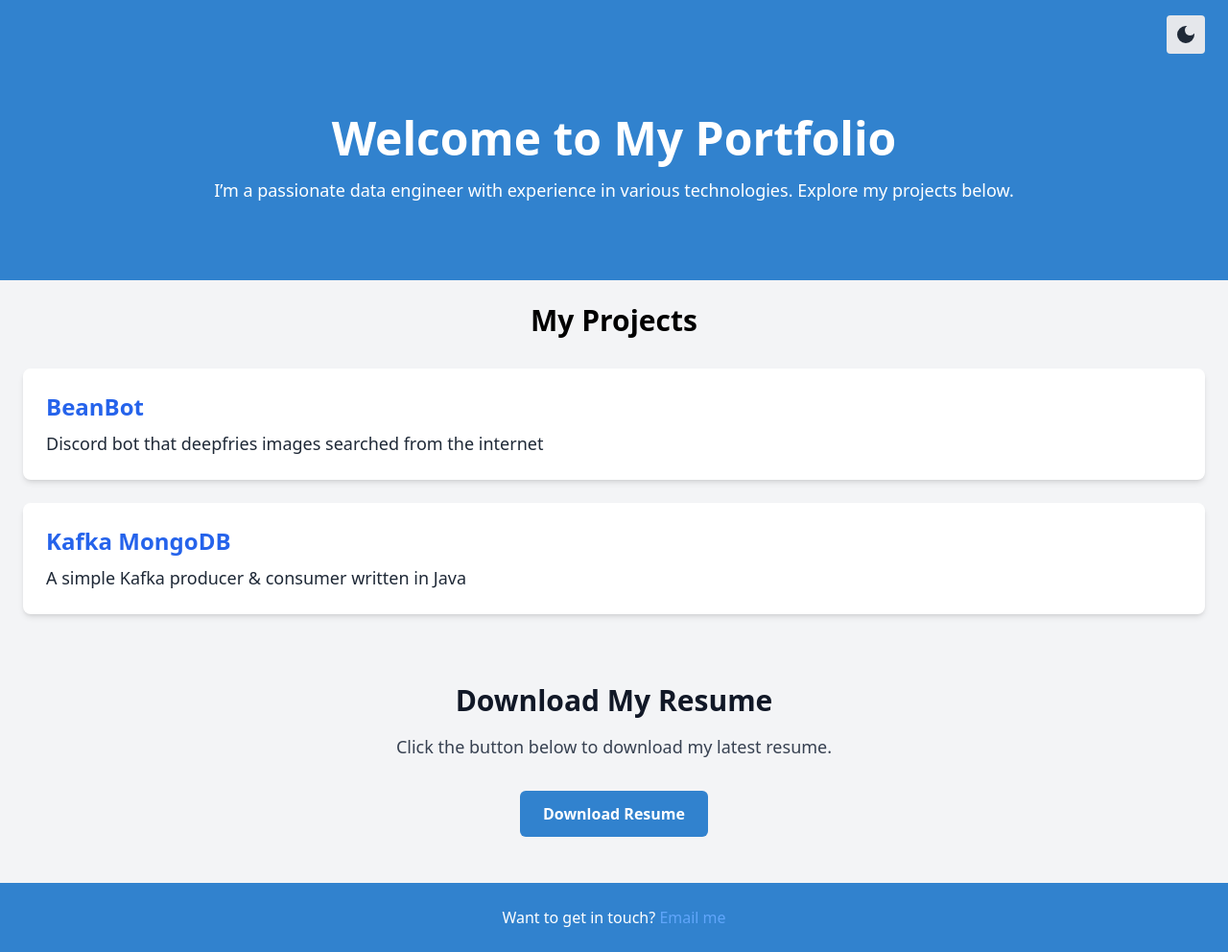
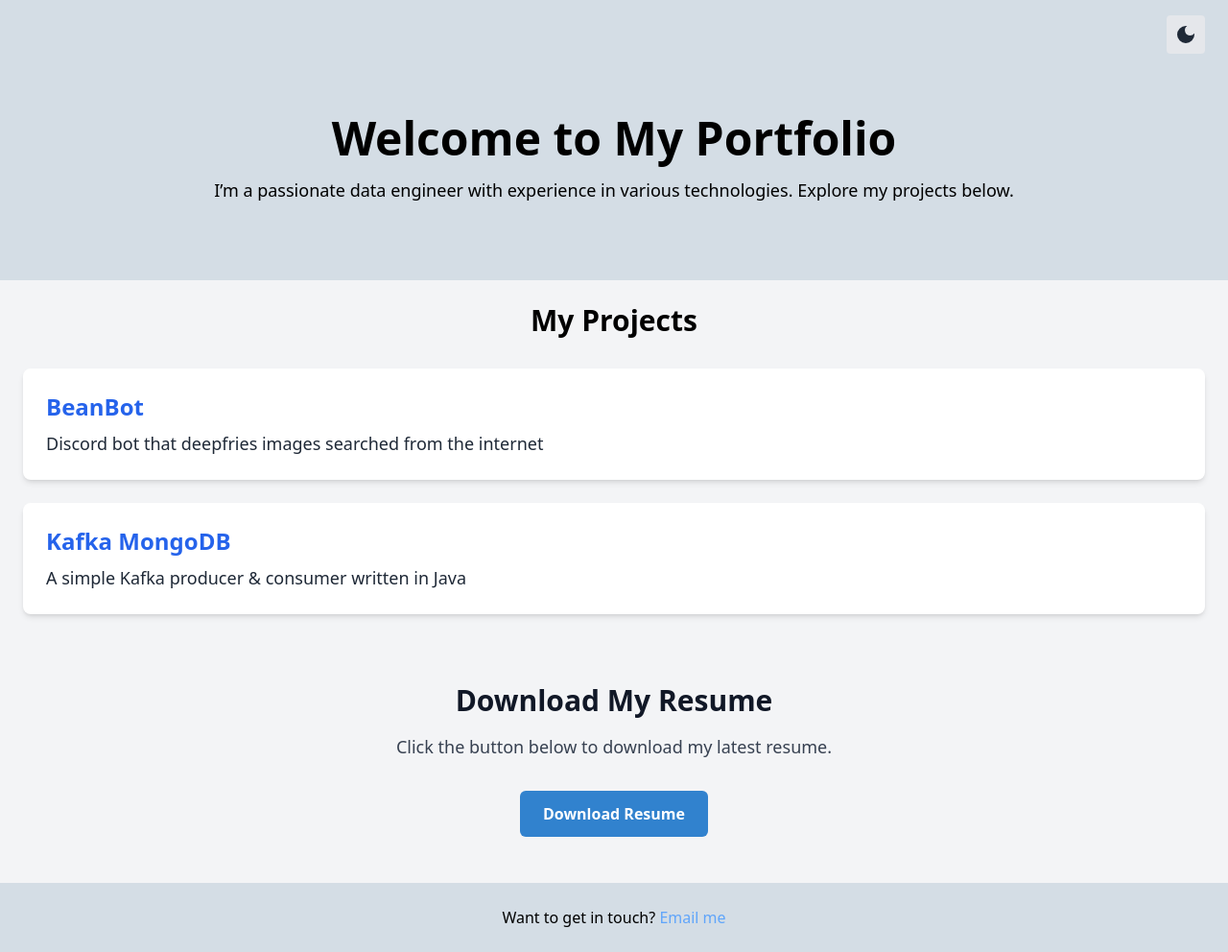
Before and after one commit to b-hairston/nextjs-website, a Next.js app: page / in a window 1280 px wide. Shown: the whole page at 96% size. Built offline with nearby package versions, Linux system fonts and the light colour scheme.

Commit message:
fixed colors?

```diff
--- a/app/page.tsx
+++ b/app/page.tsx
@@ -21,7 +21,7 @@ export default function Home() {
   return (
     <div className="flex flex-col min-h-screen bg-gray-100 dark:bg-gray-900">
       {/* Header with Theme Toggle */}
-      <header className="bg-blue-600 text-white py-4 flex items-center justify-between px-6">
+      <header className="bg-gray-600 text-white py-4 flex items-center justify-between px-6">
         <div className="text-center flex-grow">
           {/* Optionally place logo or site name here */}
         </div>
@@ -29,7 +29,7 @@ export default function Home() {
       </header>
 
       {/* Hero Section */}
-      <section className="bg-blue-600 text-white py-12 text-center">
+      <section className="bg-gray-600 text-white py-12 text-center">
         <h2 className="text-5xl font-extrabold mb-4">Welcome to My Portfolio</h2>
         <p className="text-lg mb-8">I’m a passionate data engineer with experience in various technologies. Explore my projects below.</p>
       </section>
@@ -66,7 +66,7 @@ export default function Home() {
       </section>
 
       {/* Contact Section */}
-      <footer className="bg-blue-600 text-white py-6 text-center">
+      <footer className="bg-gray-600 text-white py-6 text-center">
         <div className="max-w-screen-md mx-auto px-4">
           <p>
             Want to get in touch?{' '}
--- a/app/projects/[project]/page.tsx
+++ b/app/projects/[project]/page.tsx
@@ -38,7 +38,7 @@ const ProjectPage = () => {
 
   return (
     <div className="flex flex-col min-h-screen bg-gray-100 dark:bg-gray-900">
-      <header className="bg-blue-600 text-white py-4 flex items-center justify-between px-6">
+      <header className="bg-gray-600 text-white py-4 flex items-center justify-between px-6">
         <Link href="/" className="text-white text-xl font-bold">
           Home
         </Link>
@@ -52,7 +52,7 @@ const ProjectPage = () => {
           <p className="text-lg sm:text-xl mb-6 text-gray-800 dark:text-white">{projectDetails.description}</p>
           <Link
             href={projectDetails.link}
-            className="inline-block px-6 py-3 bg-blue-500 text-white rounded hover:bg-blue-600"
+            className="inline-block px-6 py-3 bg-gray-600 text-white rounded hover:bg-blue-600"
             target="_blank"
             rel="noopener noreferrer"
           >
--- a/styles/globals.css
+++ b/styles/globals.css
@@ -57,7 +57,7 @@ body {
 }
 
 /* Header and footer background color adjustments */
-.dark .bg-blue-600 {
+.dark .bg-gray-600 {
   background-color: #1a202c; /* Dark mode background color for blue-600 */
 }
 
@@ -85,12 +85,12 @@ body {
 }
 
 /* Button styling */
-.bg-blue-600 {
-  background-color: #3182ce; /* Light mode background color for blue-600 */
+.bg-gray-600 {
+  background-color: #d4dde5; /* Light mode background color for blue-600 */
 }
 
 .text-white {
-  color: #ffffff; /* Light mode text color for white */
+  color: #000000; /* Light mode text color for white */
 }
 
 .button {
```
